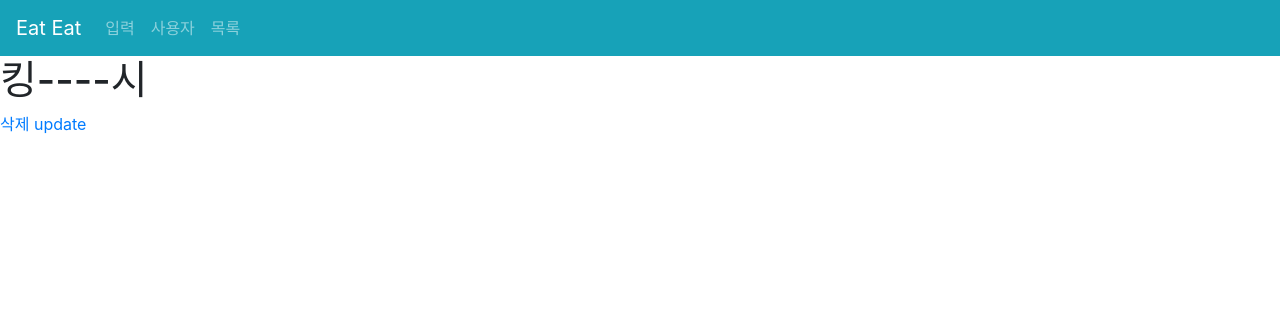
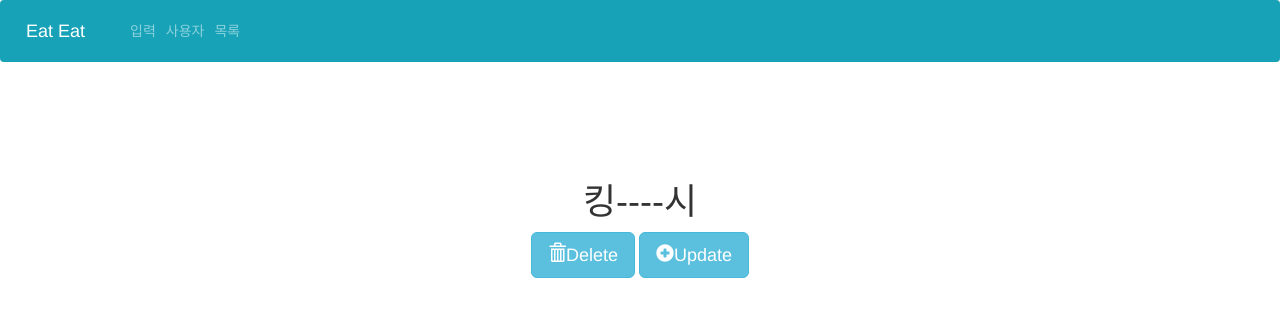
Before and after one commit to jso4967/Eateat, a Django app: page /meals/detail/13/ in a window 1280 px wide. Shown: the top 317 px of the page. Run offline with Django 3.2, Linux system fonts and the light colour scheme; data comes from the database, SQL or seed files in the repository; some libraries are stand-ins or nearby versions.

Commit message:
error test
error

```diff
--- a/meals/templates/meals/meal_detail.html
+++ b/meals/templates/meals/meal_detail.html
@@ -3,9 +3,13 @@
     {% block body_block %}
 
             <div class="">
-              <h1>{{Meal_detail.meal_name}} </h1>
-                <a href="{% url 'meals:delete' pk=Meal_detail.pk%}">삭제</a>
-                <a href="{% url 'meals:update' pk=Meal_detail.pk %}">update</a>
+              <div class="container">
+              <div style="margin-top: 100px;">
+                <h1>{{Meal_detail.meal_name}} </h1>
+                <a href="{% url 'meals:delete' pk=Meal_detail.pk%}" class="btn btn-info btn-lg"><span class="glyphicon glyphicon-trash"></span>Delete</a>
+                <a href="{% url 'meals:update' pk=Meal_detail.pk%}" class="btn btn-info btn-lg"><span class="glyphicon glyphicon-plus-sign"></span>Update</a>
+              </div>
+              </div>
             </div>
 
     {% endblock %}
--- a/templates/base.html
+++ b/templates/base.html
@@ -4,6 +4,7 @@
   <head>
 
     <link rel="stylesheet" href="https://stackpath.bootstrapcdn.com/bootstrap/4.3.1/css/bootstrap.min.css" integrity="sha384-ggOyR0iXCbMQv3Xipma34MD+dH/1fQ784/j6cY/iJTQUOhcWr7x9JvoRxT2MZw1T" crossorigin="anonymous">
+    <link rel="stylesheet" href="https://maxcdn.bootstrapcdn.com/bootstrap/3.3.7/css/bootstrap.min.css">
     <script defer src="https://use.fontawesome.com/releases/v5.0.8/js/solid.js" integrity="sha384-+Ga2s7YBbhOD6nie0DzrZpJes+b2K1xkpKxTFFcx59QmVPaSA8c7pycsNaFwUK6l" crossorigin="anonymous"></script>
     <script defer src="https://use.fontawesome.com/releases/v5.0.8/js/fontawesome.js" integrity="sha384-7ox8Q2yzO/uWircfojVuCQOZl+ZZBg2D2J5nkpLqzH1HY0C1dHlTKIbpRz/LG23c" crossorigin="anonymous"></script>
     <meta charset="utf-8">
@@ -57,7 +58,6 @@
   </head>
   <body>
 
-    <div class="header">
       <nav class="navbar navbar-expand-lg navbar-light bg-info navbar-dark fixed">
         <a class="navbar-brand" href="{% url 'index' %}">Eat Eat</a>
         <button class="navbar-toggler" type="button" data-toggle="collapse" data-target="#navbarSupportedContent" aria-controls="navbarSupportedContent" aria-expanded="false" aria-label="Toggle navigation">
@@ -79,7 +79,7 @@
 
         </div>
       </nav>
-    </div>
+
 
 
         {% block body_block %}
--- a/templates/index.html
+++ b/templates/index.html
@@ -18,7 +18,7 @@
       <div class="left">
         <div class="container">
              <div class = "left_1">
-              <i class="fas fa-angle-left"><a href="#"></a></i>
+              <a href="#"><span class="glyphicon glyphicon-menu-left"></span></a>
              </div>
         </div>
       </div>
@@ -26,7 +26,8 @@
       <div class="right">
           <div class="container">
             <div class = "right_!">
-             <i class="fas fa-angle-right"><a href="#"></a></i>
+             <a href="#"><span class="glyphicon glyphicon-menu-right"></span></a>
+
            </div>
           </div>
       </div>
```
